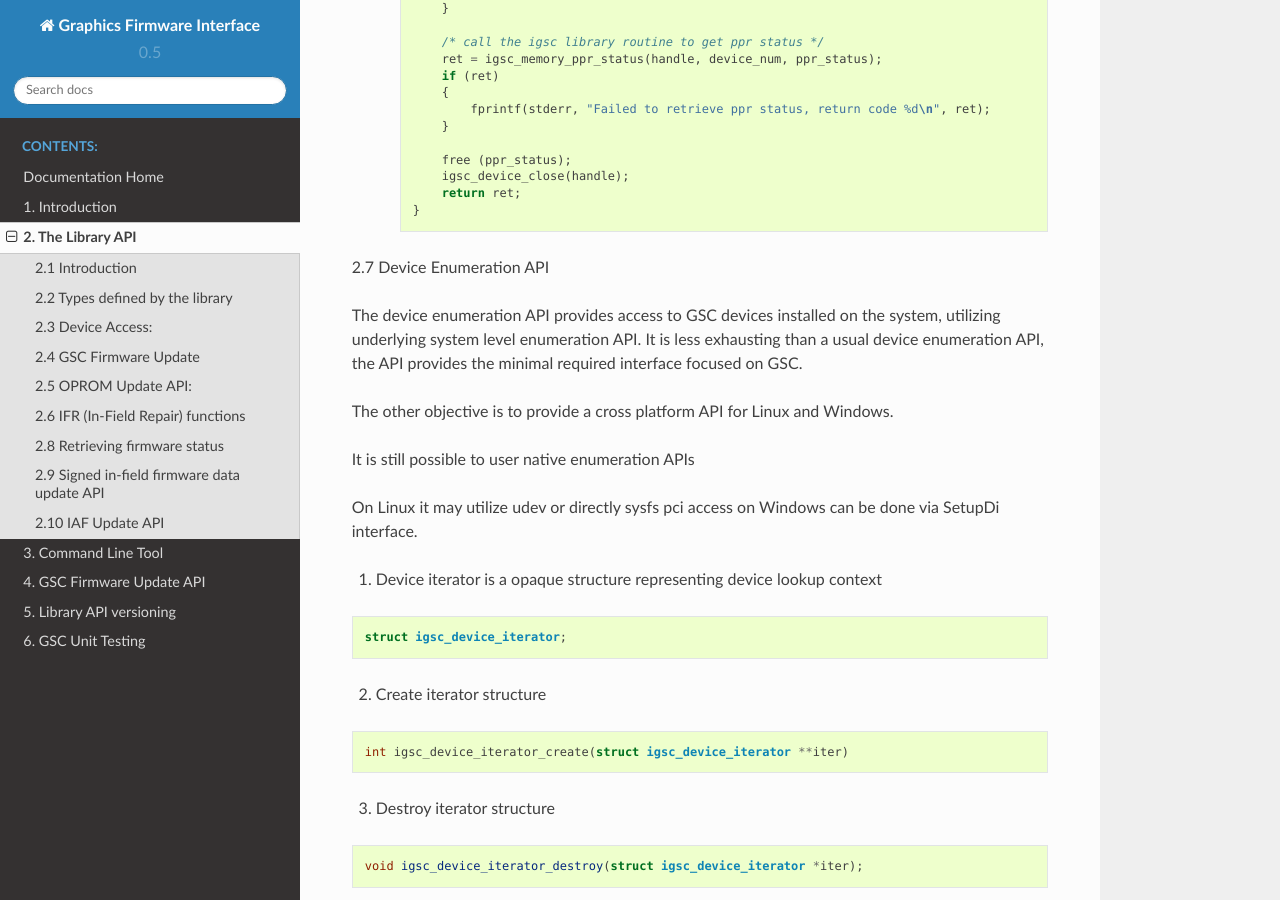
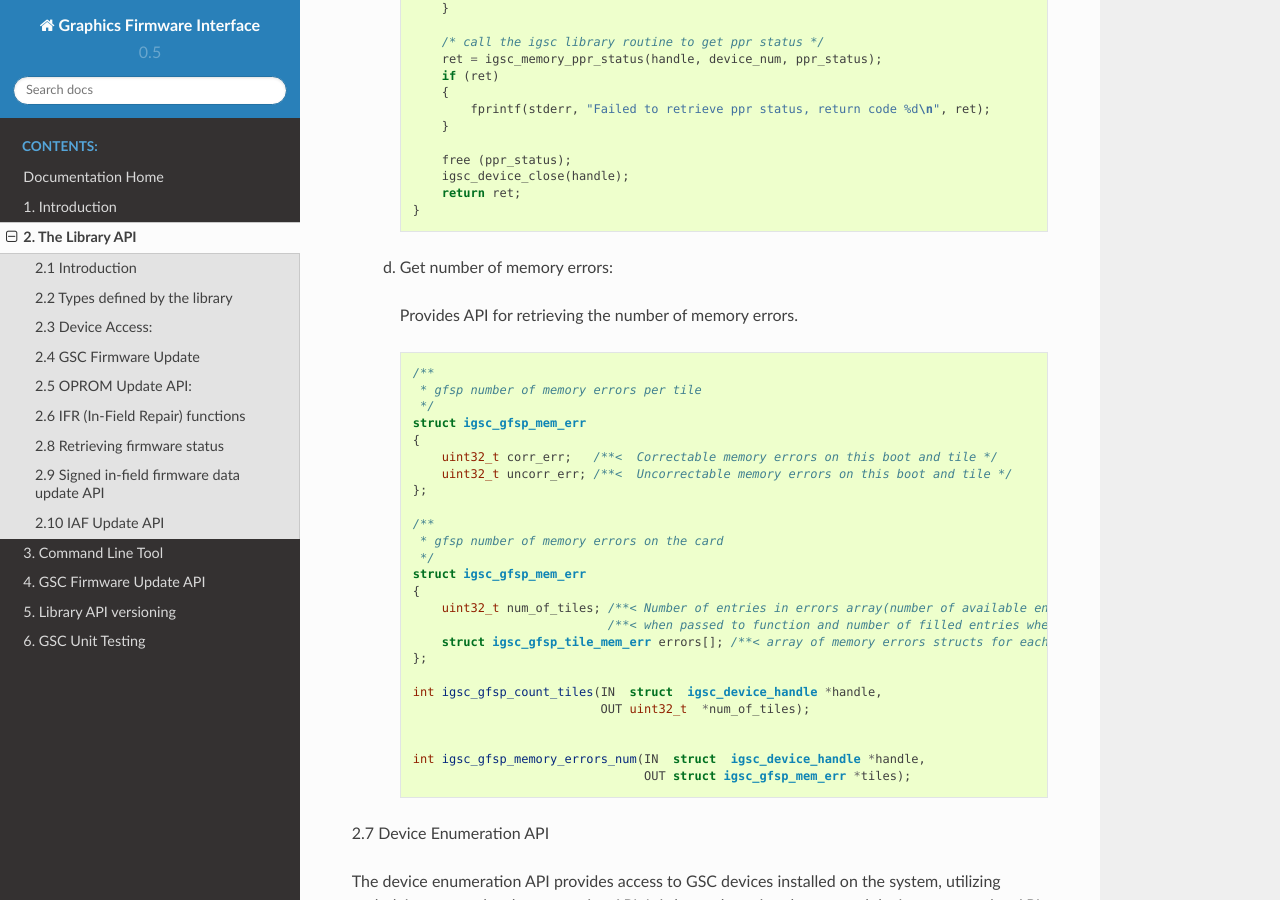
Before and after one commit to intel/igsc, a Sphinx documentation site: the page built from doc/igsc_api.rst, in a window 1280 px wide and 900 px high, scrolled down 13232 px. Built offline with Sphinx 7.4.7 and the Read the Docs theme 2.0.0, drawn with Linux system fonts in a browser that asks for light colours; formulas are drawn with MathJax 3.

Commit message:
igsc: doc: add documentation of "get number of memory errors" api
Added documentation of "get number of memory errors" api

Signed-off-by: Vitaly Lubart <vitaly.lubart@intel.com>

```diff
--- a/doc/igsc_api.rst
+++ b/doc/igsc_api.rst
@@ -761,7 +761,37 @@ which holds paring state of the OPROM image information.
           return ret;
       }
 
+  d. Get number of memory errors:
 
+    Provides API for retrieving the number of memory errors.
+
+    .. code-block:: c
+
+      /**
+       * gfsp number of memory errors per tile
+       */
+      struct igsc_gfsp_mem_err
+      {
+          uint32_t corr_err;   /**<  Correctable memory errors on this boot and tile */
+          uint32_t uncorr_err; /**<  Uncorrectable memory errors on this boot and tile */
+      };
+
+      /**
+       * gfsp number of memory errors on the card
+       */
+      struct igsc_gfsp_mem_err
+      {
+          uint32_t num_of_tiles; /**< Number of entries in errors array(number of available entries */
+                                 /**< when passed to function and number of filled entries when returned) */
+          struct igsc_gfsp_tile_mem_err errors[]; /**< array of memory errors structs for each tile */
+      };
+
+      int igsc_gfsp_count_tiles(IN  struct  igsc_device_handle *handle,
+                                OUT uint32_t  *num_of_tiles);
+
+
+      int igsc_gfsp_memory_errors_num(IN  struct  igsc_device_handle *handle,
+                                      OUT struct igsc_gfsp_mem_err *tiles);
 
 
 2.7 Device Enumeration API
```
